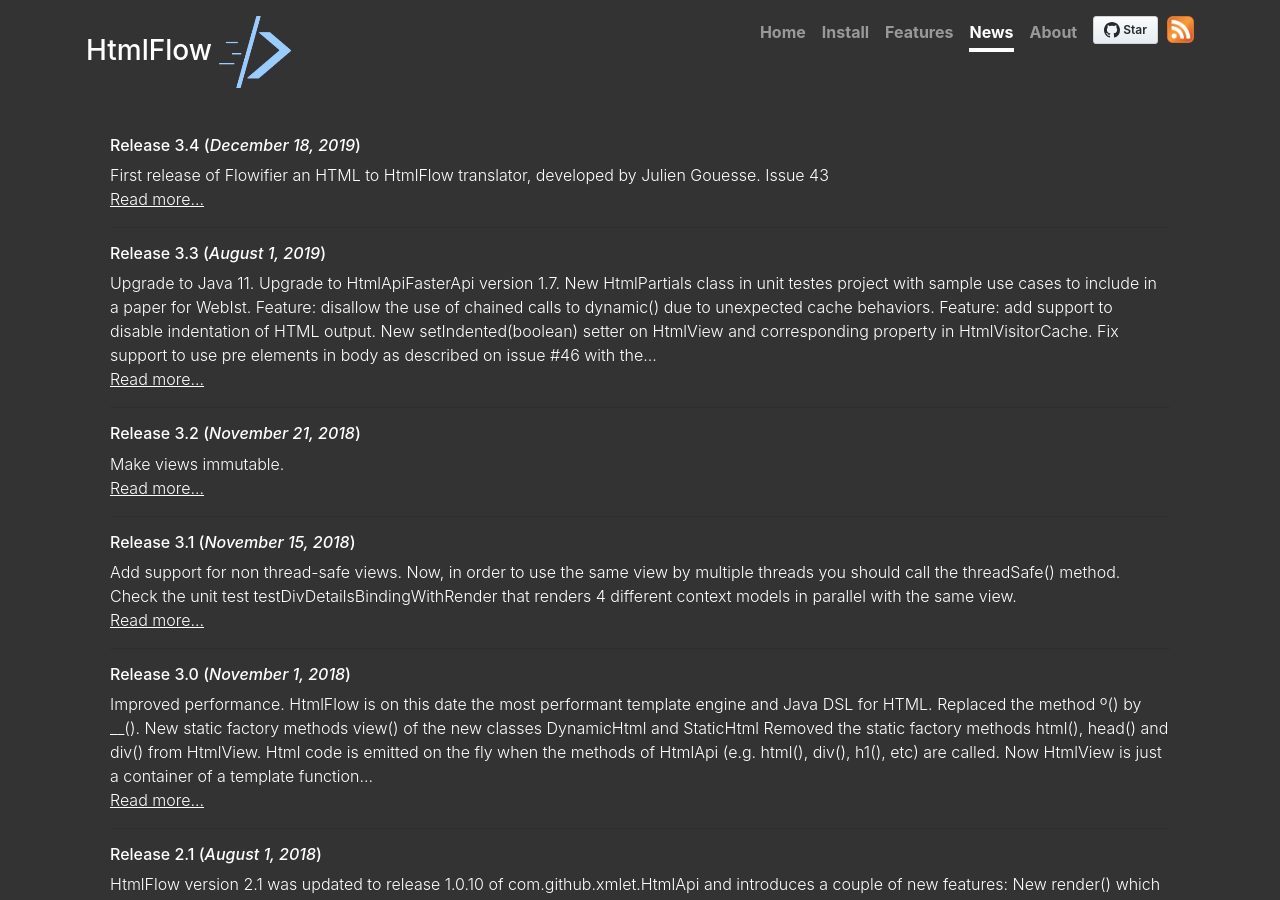
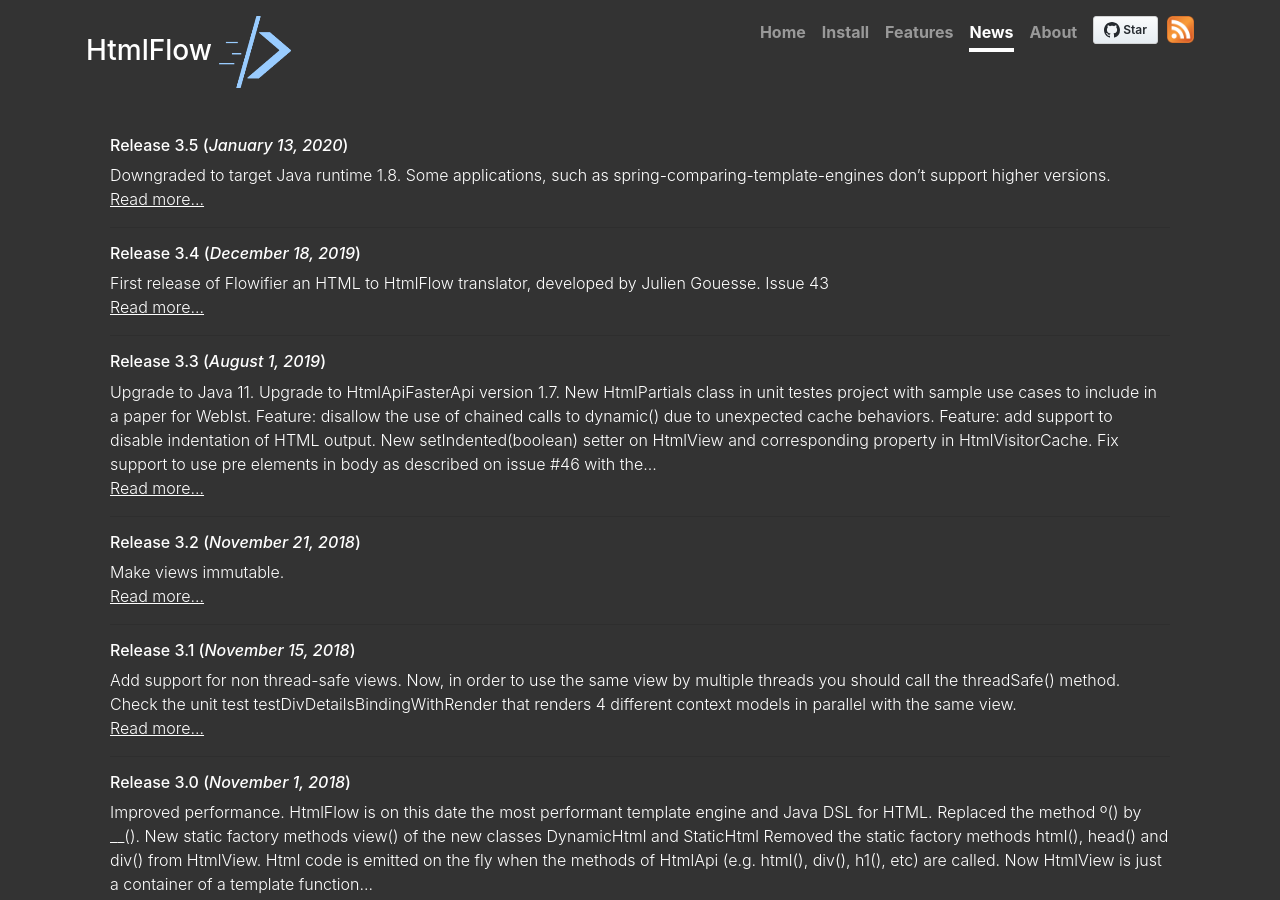
Before and after one commit to xmlet/HtmlFlow, a Jekyll site: the page built from news.md, in a window 1280 px wide and 900 px high. Built offline with Jekyll 4.4.1, drawn with Linux system fonts in a browser that asks for light colours; comment, search, counter and statistics services are not loaded.

Commit message:
Announce release 3.5.

```diff
--- /dev/null
+++ b/_posts/2020-01-13-Release-3.5.md
@@ -0,0 +1,19 @@
+---
+layout: post
+title: Release 3.5
+date: 2020-01-13
+type: post
+published: true
+status: publish
+categories: []
+tags: []
+author:
+  login: MiguelGamboa
+  email:
+  display_name: Miguel Gamboa
+
+---
+
+Downgraded to target Java runtime 1.8. Some applications, such as
+[spring-comparing-template-engines](https://github.com/jreijn/spring-comparing-template-engines)
+don't support higher versions.
--- a/install.html
+++ b/install.html
@@ -12,7 +12,7 @@
 &lt;dependency>
     &lt;groupId>com.github.xmlet&lt;/groupId>
     &lt;artifactId>htmlflow&lt;/artifactId>
-    &lt;version>3.4&lt;/version>
+    &lt;version>3.5&lt;/version>
 &lt;/dependency>
 </code></pre>
 
```
